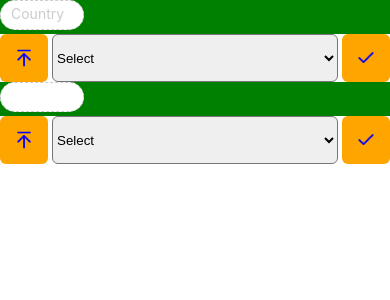
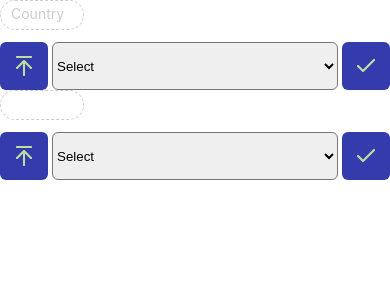
Before and after one commit to lakshya0246/react-native-nested-selector, a React Native app: screen / in a window 390 px wide. Shown: the top 300 px of the page. Built offline with nearby package versions, Linux system fonts and the light colour scheme.

Commit message:
Add ripple for android

```diff
--- /dev/null
+++ b/src/colors.ts
@@ -0,0 +1,10 @@
+export const COLORS = {
+  primaryLight: `hsl(92, 52%, 75%)`,
+  primary: `hsl(85, 58%, 75%)`,
+  primaryDark: `#266900`,
+  primaryDarker: `hsl(99, 100%, 12%)`,
+  contrast: `#6870c4`,
+  contrastDark: `hsl(236, 54%, 44%)`,
+  contrastDarker: `hsl(236, 54%, 15%)`,
+  textMuted: `#aeaeae`,
+};
--- a/src/components/chip/chip.component.tsx
+++ b/src/components/chip/chip.component.tsx
@@ -1,11 +1,20 @@
 import React from "react";
-import { Image, Pressable, Text, View } from "react-native";
+import {
+  Image,
+  Pressable,
+  PressableAndroidRippleConfig,
+  Text,
+  View,
+} from "react-native";
+import { Colors } from "react-native/Libraries/NewAppScreen";
+import { COLORS } from "../../colors";
 import { styles } from "./chip.styles";
 
 interface Props {
   title?: string;
   onClose?(): void;
   isPlaceholder?: boolean;
+  closeButtonAndroidRipple?: PressableAndroidRippleConfig;
 }
 
 export const Chip = (props: Props) => {
@@ -24,7 +33,11 @@ export const Chip = (props: Props) => {
       <Text style={styles.title}>{props.title}</Text>
       <Pressable
         style={styles.closeButton}
-        android_ripple={{ color: "hotpink", borderless: true, radius: 14 }}
+        android_ripple={{
+          color: COLORS.primaryDark,
+          borderless: true,
+          radius: 14,
+        }}
         onPress={() => props.onClose?.()}
       >
         <Image style={styles.closeButtonIcon} source={require("./img/x.png")} />
--- a/src/components/chip/chip.styles.ts
+++ b/src/components/chip/chip.styles.ts
@@ -1,17 +1,19 @@
 import { StyleSheet } from "react-native";
+import { Colors } from "react-native/Libraries/NewAppScreen";
+import { COLORS } from "../../colors";
 
 export const styles = StyleSheet.create({
   chip: {
     borderRadius: 50,
     width: "auto",
     flexDirection: "row",
-    backgroundColor: "orange",
+    backgroundColor: COLORS.primary,
     paddingVertical: 4,
     paddingHorizontal: 4,
     paddingLeft: 10,
     borderWidth: 1,
     minHeight: 30,
-    borderColor: "orange",
+    borderColor: COLORS.primary,
   },
   placeholderChip: {
     borderStyle: "dashed",
@@ -23,18 +25,22 @@ export const styles = StyleSheet.create({
   title: {
     fontSize: 14,
     alignItems: "center",
+    color: COLORS.primaryDarker,
     justifyContent: "center",
+    fontWeight: "600",
   },
   placeholderTitle: {
     textTransform: "capitalize",
     color: "#cccccc",
+    fontWeight: "400",
   },
   closeButton: {
     borderRadius: 0,
     marginLeft: 4,
   },
   closeButtonIcon: {
-    tintColor: "blue",
+    tintColor: COLORS.primaryDark,
+    opacity: 0.5,
     height: 20,
     width: 20,
   },
--- a/src/components/nestedSelector/nested-selector.component.tsx
+++ b/src/components/nestedSelector/nested-selector.component.tsx
@@ -32,11 +32,10 @@ export const NestedSelector = (props: Props) => {
     <View style={styles.container}>
       <View style={styles.chipLayout}>
         {selected?.map((item, i) => (
-          <View style={styles.chipContainer}>
+          <View style={styles.chipContainer} key={item.value}>
             {/* Hide for first child */}
             {i > 0 && <ConnectorArrow />}
             <Chip
-              key={item.value}
               title={item.label}
               onClose={() => {
                 setSelected((prev) => {
--- a/src/components/nestedSelector/nested-selector.styles.ts
+++ b/src/components/nestedSelector/nested-selector.styles.ts
@@ -1,4 +1,5 @@
 import { StyleSheet } from "react-native";
+import { COLORS } from "../../colors";
 
 export const styles = StyleSheet.create({
   container: {},
@@ -7,18 +8,18 @@ export const styles = StyleSheet.create({
     flex: 1,
     flexWrap: "wrap",
     width: "100%",
-    backgroundColor: "green",
+    marginBottom: 8,
   },
   chipContainer: {
     flexDirection: "row",
     alignItems: "center",
-    marginRight: 4,
+    marginRight: 2,
     marginBottom: 4,
   },
   connectorArrow: {
     height: 20,
     width: 20,
-    tintColor: "orange",
-    marginRight: 4,
+    tintColor: COLORS.primaryLight,
+    marginRight: 2,
   },
 });
--- a/src/components/select/select.component.tsx
+++ b/src/components/select/select.component.tsx
@@ -2,7 +2,7 @@ import { Picker, PickerProps } from "@react-native-picker/picker";
 import React from "react";
 import { Pressable, Text, View, Image } from "react-native";
 import { NestedDataType } from "../../types";
-import { styles } from "./select.styles";
+import { ACTION_BUTTON_RIPPLE, styles } from "./select.styles";
 
 interface SelectOption {
   value: string | number;
@@ -13,7 +13,6 @@ interface Props {
   options: NestedDataType[];
   value?: NestedDataType;
   onSelect?(selected: NestedDataType): void;
-  /** Goes back one level */
   onBack?(): void;
   onConfirm?(): void;
   selectProps?: PickerProps;
@@ -33,12 +32,18 @@ export const Select = (props: Props) => {
   return (
     <View style={styles.container}>
       {!props.hideBackButton && (
-        <Pressable style={styles.actionButton} onPress={props.onBack}>
+        <View style={styles.actionButtonContainer}>
+          <Pressable
+            style={styles.actionButton}
+            android_ripple={ACTION_BUTTON_RIPPLE}
+            onPress={props.onBack}
+          >
             <Image
               style={styles.actionButtonIcon}
               source={require("./img/level-up.png")}
             />
           </Pressable>
+        </View>
       )}
       <View style={styles.selectContainer}>
         <Picker
@@ -47,7 +52,6 @@ export const Select = (props: Props) => {
           selectedValue={props.value?.value || "default"}
           onValueChange={handleSelect}
         >
-          {/* TODO:Fix makes the whole unselectable */}
           <Picker.Item label="Select" value="select" />
           {props.options.map((option) => {
             return (
@@ -61,12 +65,18 @@ export const Select = (props: Props) => {
         </Picker>
       </View>
       {!props.hideConfirmButton && (
-        <Pressable style={styles.actionButton} onPress={props.onConfirm}>
+        <View style={styles.actionButtonContainer}>
+          <Pressable
+            android_ripple={ACTION_BUTTON_RIPPLE}
+            style={styles.actionButton}
+            onPress={props.onConfirm}
+          >
             <Image
               style={styles.actionButtonIcon}
               source={require("./img/check.png")}
             />
           </Pressable>
+        </View>
       )}
     </View>
   );
--- a/src/components/select/select.styles.ts
+++ b/src/components/select/select.styles.ts
@@ -1,20 +1,27 @@
 import { StyleSheet } from "react-native";
+import { COLORS } from "../../colors";
 
 export const styles = StyleSheet.create({
   container: {
     flexDirection: "row",
   },
   actionButtonIcon: {
-    tintColor: "blue",
-    height: 20,
-    width: 20,
+    tintColor: COLORS.primaryLight,
+    height: 24,
+    width: 24,
   },
   actionButton: {
     alignItems: "center",
     justifyContent: "center",
+    width: "100%",
+    height: "100%",
+    backgroundColor: COLORS.contrastDark,
+  },
+  actionButtonContainer: {
     width: 48,
-    backgroundColor: "orange",
+    height: 48,
     borderRadius: 6,
+    overflow: "hidden",
   },
   selectContainer: {
     flex: 1,
@@ -25,3 +32,7 @@ export const styles = StyleSheet.create({
     borderRadius: 6,
   },
 });
+
+export const ACTION_BUTTON_RIPPLE = {
+  color: COLORS.contrastDarker,
+};
```
Lines whose indentation alone changed are shown as unchanged.
